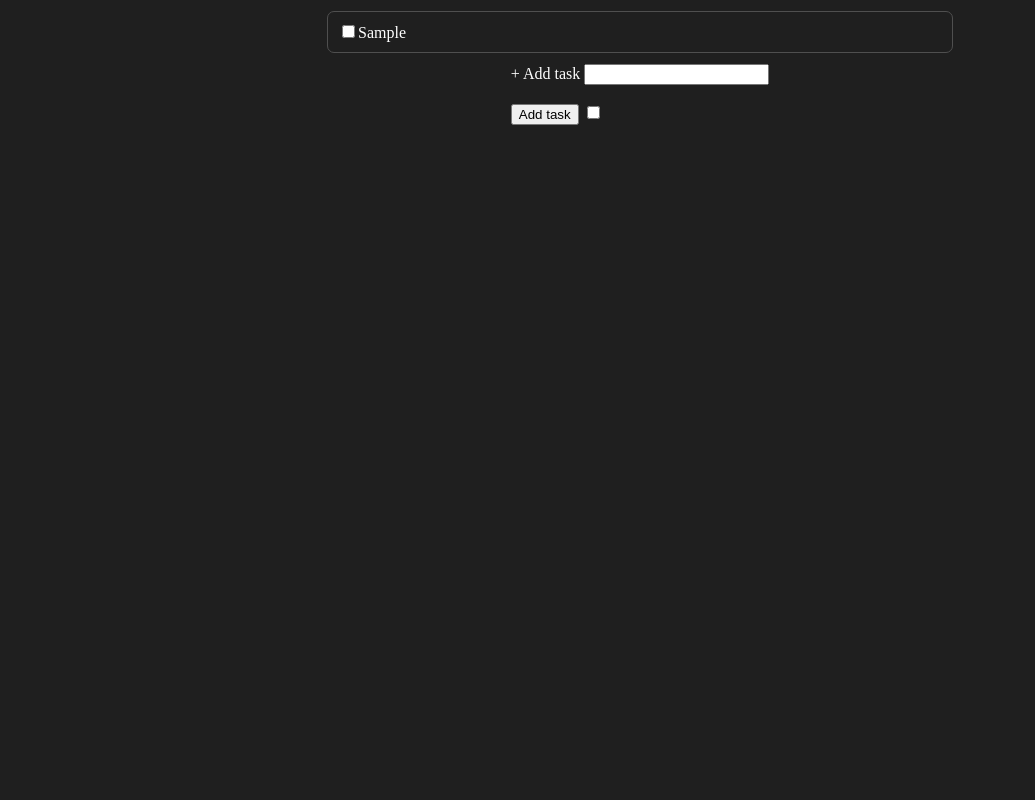
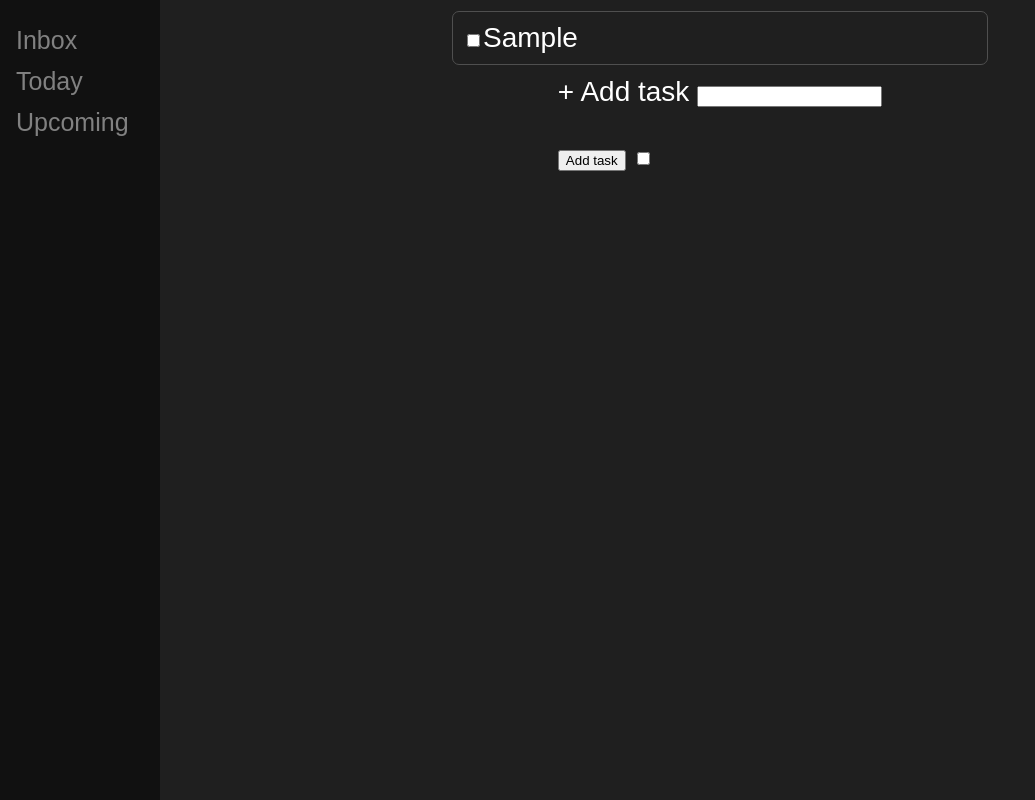
Before and after one commit to Curlos/Todo-List, a website built with webpack: page dist/index.html in a window 1280 px wide. Both pictures are taken after typing "Sample" into the empty fields and a click on the button "Add task". Shown: the whole page, without its empty margins (0-1035 px from the left). Built offline with nearby package versions, Linux system fonts and the light colour scheme; a web font is replaced by a local one.

Commit message:
display all tasks upon load and added sidebar

```diff
--- a/src/index.js
+++ b/src/index.js
@@ -55,11 +55,13 @@ const editTodoItem = () => {
 const addTask = (event) => {
     event.preventDefault()
     const taskName = taskInput.value
-    console.log(taskName)
+    const taskItem = new TodoItem(taskName, false)
+    allTasks.push(taskItem)
+
     displayNewTask(taskName)
     taskInput.value = ''
 
-    allTasks.push()
+    displayAllTasks()
 }
 
 // DOM manipulation for displaying a newly added task
@@ -86,6 +88,13 @@ const displayCompleteTask = () => {
 
 }
 
+const displayAllTasks = () => {
+    for (let task of allTasks) {
+        console.log(task.getName())
+        console.log(task)
+    }
+}
+
 const simpleTask = new TodoItem('title', false)
 console.log(simpleTask.getName())
 simpleTask.setName('newName bois')
@@ -96,5 +105,4 @@ console.log(simpleTask)
 
 taskInput.addEventListener('submit', addTask)
 addTaskButton.addEventListener('click', addTask)
-
-console.log('Add task')
+displayAllTasks()
```
Also changed, not shown: dist/index.html, dist/main.js, dist/style.css.
